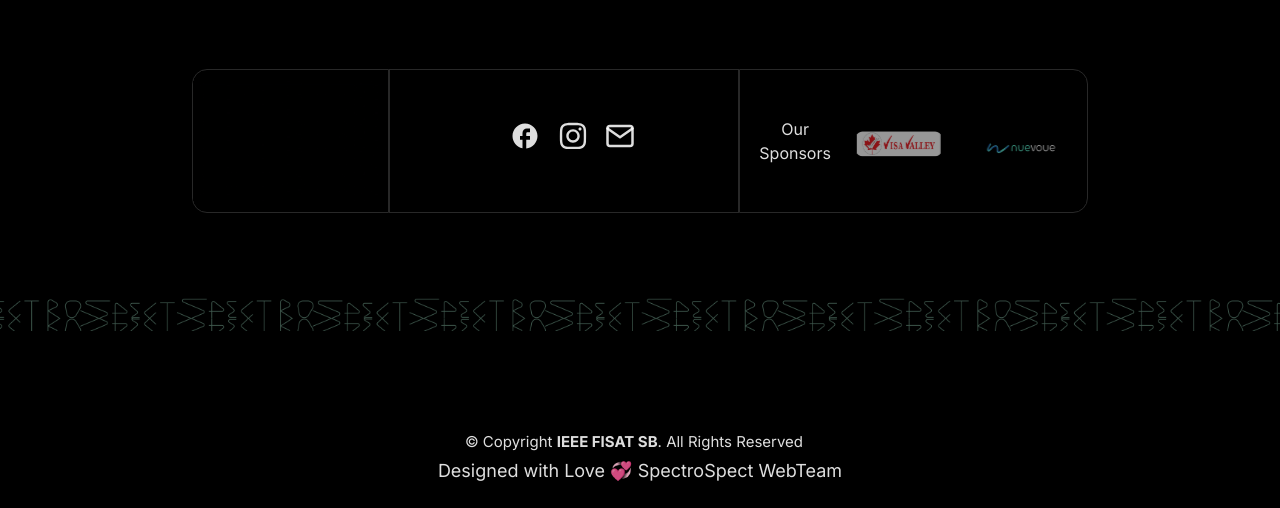
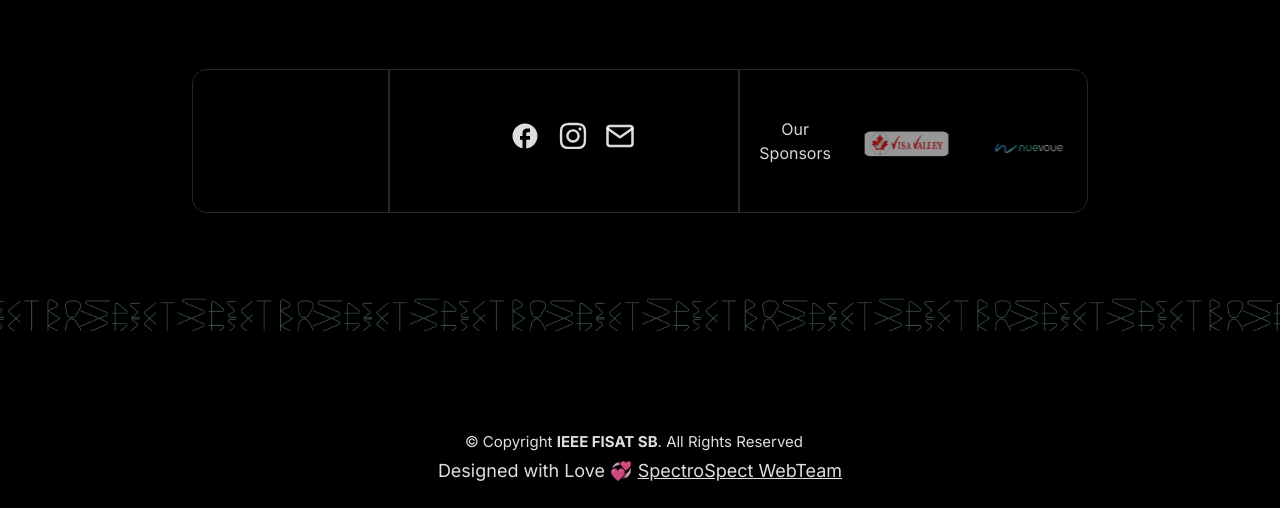
Before and after one commit to IEEE-FISAT-SB-WEBCOM/SpectroSpect-Main, a React (Vite) app in the folder frontend/: page /Speakers in a window 1280 px wide. Shown: the part 1598-2106 px from the top of the page. Built offline with nearby package versions, Linux system fonts and the light colour scheme.

Commit message:
Navbar animation

```diff
--- a/frontend/src/App.css
+++ b/frontend/src/App.css
@@ -80,7 +80,7 @@ h1{
   /* border: 1px solid; */
   opacity: 0;
   min-width: 32%;
-  animation: opacityIG 17s 1s infinite linear forwards;
+  animation: opacityIG 20s 1s infinite linear forwards;
 }
 
 #footer-slider-2,#footer-slider-3{
@@ -91,14 +91,14 @@ h1{
   display: flex;
   justify-content: center;
   align-items: center;
-  animation: slideAnimation 17s 1s infinite linear forwards;
+  animation: slideAnimation 20s 1s infinite linear forwards;
 }
 
 .footer-slider-common{
   font-weight: 800;
   min-width: 70%;
   font-size: 30px;
-  animation: slideAnimation 17s 1s infinite linear forwards;
+  animation: slideAnimation 20s 1s infinite linear forwards;
 }
 
 #fb2 a{
@@ -158,7 +158,7 @@ h1{
 
   75%,100%{
     opacity: 1;
-    transform: translateX(-1500%);
+    transform: translateX(-700%);
   }
 }
 
--- a/frontend/src/components/footer.jsx
+++ b/frontend/src/components/footer.jsx
@@ -111,7 +111,7 @@ const Footer = () => {
                 &copy; Copyright <strong><span>IEEE FISAT SB</span></strong>. All Rights Reserved
               </div>
               <div class="credits" id="creditt">
-                Designed with Love 💞 <a href="https://www.ieee.fisat.ac.in/SpectroSpectwebteam" id="web">SpectroSpect WebTeam</a>
+                Designed with Love 💞 <a href="https://www.ieee.fisat.ac.in/SpectroSpectwebteam" id="web" style={{textDecoration:"underline"}}>SpectroSpect WebTeam</a>
               </div>
             </div>
         </div>
```
